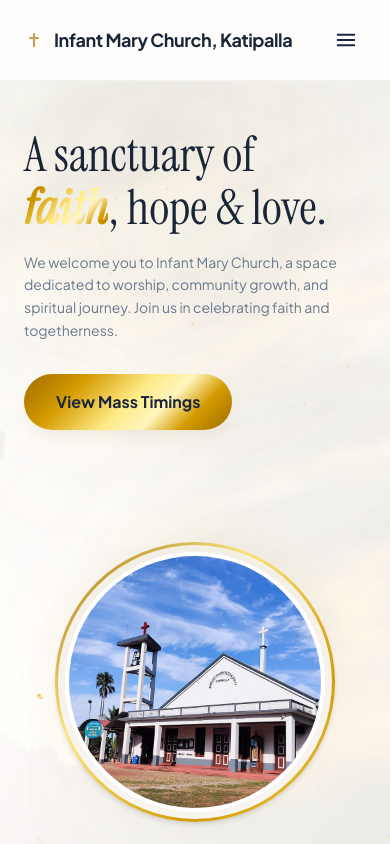
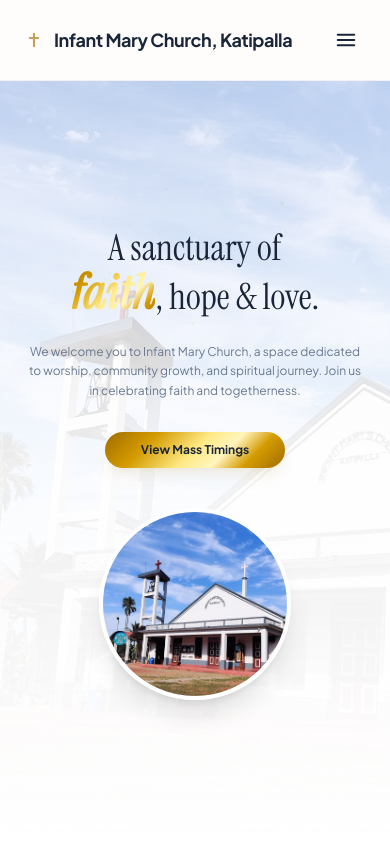
Before and after one commit to anishpereira1706/church-website, a React (Vite) app: page / in a window 390 px wide. Shown: the top 844 px of the page. Built offline with nearby package versions, Linux system fonts and the light colour scheme.

Commit message:
style: optimize mobile hero design and resize priest photo

```diff
--- a/src/components/Hero.jsx
+++ b/src/components/Hero.jsx
@@ -14,14 +14,15 @@ const EMBERS = Array.from({ length: 22 }, (_, i) => ({
 
 function Hero() {
   const { scrollY } = useScroll()
-  const yBg = useTransform(scrollY, [0, 800], [0, 120]) // GPU-accelerated parallax scroll offset
+  const yBg = useTransform(scrollY, [0, 800], [0, 120]) // Parallax scroll offset for mobile background
 
   return (
     <section
       className="relative overflow-hidden bg-white min-h-[calc(100vh-80px)] flex items-stretch z-0"
       style={{ clipPath: 'inset(0px)' }}
     >
-      {/* Section background video - fixed to viewport, clipped inside section boundaries (Desktop only) */}
+      {/* --- DESKTOP BACKGROUNDS (Desktop only) --- */}
+      {/* Section background video - fixed to viewport */}
       <video
         className="hidden md:block fixed top-0 left-0 w-full h-full object-cover opacity-[0.22] pointer-events-none z-0"
         autoPlay
@@ -32,16 +33,7 @@ function Hero() {
         <source src={landingVideo} type="video/mp4" />
       </video>
 
-      {/* Parallax background image (Mobile only) */}
-      <motion.div
-        className="block md:hidden absolute -top-24 bottom-0 left-0 right-0 bg-cover bg-center bg-no-repeat opacity-[0.08] pointer-events-none z-0 scale-x-[-1]"
-        style={{
-          backgroundImage: `url(${landingBg})`,
-          y: yBg
-        }}
-      />
-
-      {/* Rising Gold Embers/Particles */}
+      {/* Rising Gold Embers/Particles (Visible on both desktop & mobile) */}
       <div className="absolute inset-0 overflow-hidden pointer-events-none z-0">
         {EMBERS.map(ember => (
           <div
@@ -61,12 +53,29 @@ function Hero() {
         ))}
       </div>
 
-      {/* Animated orange/peach glows here and there for premium depth */}
-      <div className="absolute -top-24 -left-24 w-96 h-96 bg-brand-orange/8 rounded-full blur-[110px] animate-float-slow z-0 pointer-events-none" />
-      <div className="absolute -bottom-32 left-[30%] w-[550px] h-[550px] bg-brand-red/5 rounded-full blur-[130px] animate-float-reverse z-0 pointer-events-none" />
-      <div className="absolute top-12 right-12 w-80 h-80 bg-brand-orange/5 rounded-full blur-[100px] animate-float-slow z-0 pointer-events-none" />
+      {/* Animated orange/peach glows for premium depth (Desktop only) */}
+      <div className="hidden md:block absolute -top-24 -left-24 w-96 h-96 bg-brand-orange/8 rounded-full blur-[110px] animate-float-slow z-0 pointer-events-none" />
+      <div className="hidden md:block absolute -bottom-32 left-[30%] w-[550px] h-[550px] bg-brand-red/5 rounded-full blur-[130px] animate-float-reverse z-0 pointer-events-none" />
+      <div className="hidden md:block absolute top-12 right-12 w-80 h-80 bg-brand-orange/5 rounded-full blur-[100px] animate-float-slow z-0 pointer-events-none" />
 
-      <div className="relative w-full grid grid-cols-1 lg:grid-cols-12 gap-6 md:gap-12 items-stretch px-6 md:pl-16 md:pr-0 z-10">
+
+      {/* --- MOBILE BACKGROUNDS (Mobile only) --- */}
+      {/* Full-bleed high-quality background church image */}
+      <motion.div
+        className="block md:hidden absolute inset-0 bg-cover bg-[28%_center] opacity-[0.35] pointer-events-none z-0"
+        style={{
+          backgroundImage: `url(${churchImg})`,
+          y: yBg
+        }}
+      />
+      {/* Warm ambient white gradient overlay for high contrast text readability on phones */}
+      <div className="block md:hidden absolute inset-0 bg-gradient-to-t from-white via-white/80 to-transparent z-0 pointer-events-none" />
+
+
+      {/* ========================================================================= */}
+      {/* --- DESKTOP VIEW CONTENT (md and up) --- */}
+      {/* ========================================================================= */}
+      <div className="hidden md:grid relative w-full grid-cols-1 lg:grid-cols-12 gap-6 md:gap-12 items-stretch px-6 md:pl-16 md:pr-0 z-10">
         {/* Left Side: Premium Typography & CTA */}
         <div className="lg:col-span-7 space-y-8 pr-6 pt-12 md:pt-28 lg:pt-32 pb-6 md:pb-24 self-start relative z-10">
           <div className="space-y-4">
@@ -78,20 +87,19 @@ function Hero() {
             </p>
           </div>
 
-          <div className="flex flex-wrap items-center gap-4 mt-8 md:mt-16">
+          <div className="flex flex-wrap items-center gap-4 mt-6 md:mt-16">
             <a
               href="#timings"
-              className="px-8 py-4 bg-gold-gradient text-brand-charcoal font-bold rounded-full shadow-lg shadow-brand-orange/10 hover:shadow-brand-orange/20 hover:scale-[1.02] transition-all duration-300"
+              className="px-6 py-3 md:px-8 md:py-4 text-sm md:text-base bg-gold-gradient text-brand-charcoal font-bold rounded-full shadow-lg shadow-brand-orange/10 hover:shadow-brand-orange/20 hover:scale-[1.02] transition-all duration-300 w-full sm:w-auto text-center"
             >
               View Mass Timings
             </a>
           </div>
         </div>
 
-        {/* Right Side: Semicircle Image on desktop, fully circular image on mobile */}
+        {/* Right Side: Semicircle Image */}
         <div className="lg:col-span-5 w-full flex justify-center md:justify-end items-stretch relative z-10 -mt-6 md:mt-0 md:px-0">
           <div className="relative w-[260px] h-[260px] md:w-[115%] lg:w-[125%] md:h-[88%] self-center aspect-square md:aspect-auto mx-auto md:ml-auto">
-
             {/* Hollow Gold Ring Accent Frame */}
             <div
               className="absolute -inset-2.5 md:-inset-4 rounded-full md:rounded-l-full md:rounded-r-none border-[3.5px] md:border-[5px] border-transparent -z-20 shadow-md"
@@ -101,11 +109,9 @@ function Hero() {
                 animation: 'gold-flow 6s ease-in-out infinite'
               }}
             />
-
             {/* Edge-Glow Shadow Layer */}
             <div className="absolute inset-0 rounded-full md:rounded-l-full md:rounded-r-none shadow-[0_-15px_50px_rgba(197,160,89,0.15)] -z-10 pointer-events-none" />
-
-            {/* Semicircle image container attached to the edge and top on desktop, circular on mobile */}
+            {/* Semicircle image container */}
             <div className="relative w-full h-full rounded-full md:rounded-l-full md:rounded-r-none overflow-hidden border-4 md:border-t-0 md:border-r-0 md:border-b-0 border-white z-10">
               <img
                 src={churchImg}
@@ -116,6 +122,50 @@ function Hero() {
           </div>
         </div>
       </div>
+
+
+      {/* ========================================================================= */}
+      {/* --- MOBILE VIEW CONTENT (sm / under md) --- */}
+      {/* ========================================================================= */}
+      <div className="block md:hidden relative w-full flex flex-col justify-center px-6 py-12 z-10">
+        <div className="space-y-6 text-center">
+          <h1 className="font-serif text-4xl font-light leading-[1.2] text-brand-charcoal">
+            A sanctuary of <br />
+            <span className="font-serif italic text-gold-gradient font-bold text-5xl">faith</span>, hope & love.
+          </h1>
+          <p className="text-brand-grey text-xs sm:text-sm leading-relaxed max-w-md mx-auto">
+            We welcome you to Infant Mary Church, a space dedicated to worship, community growth, and spiritual journey. Join us in celebrating faith and togetherness.
+          </p>
+          <div className="pt-2 max-w-[180px] mx-auto">
+            <a
+              href="#timings"
+              className="block px-4 py-2.5 bg-gold-gradient text-brand-charcoal font-bold rounded-full shadow-lg shadow-brand-orange/15 active:scale-[0.98] transition-all duration-200 text-xs text-center"
+            >
+              View Mass Timings
+            </a>
+          </div>
+        </div>
+
+        {/* Small circular framed icon of the church in the center bottom */}
+        <div className="mt-10 flex justify-center">
+          <div className="relative w-48 h-48 rounded-full overflow-hidden border-4 border-white shadow-xl">
+            {/* Inner Ring Frame (white padding to blend with section background) */}
+            <div
+              className="absolute -inset-1 rounded-full border-[2.5px] border-transparent -z-10"
+              style={{
+                background: 'linear-gradient(#ffffff, #ffffff) padding-box, linear-gradient(135deg, #9e6b00, #ffea85, #d49b00, #ffea85, #9e6b00) border-box',
+                backgroundSize: '100% 100%, 200% auto',
+                animation: 'gold-flow 6s ease-in-out infinite'
+              }}
+            />
+            <img
+              src={churchImg}
+              alt="Infant Mary Church"
+              className="w-full h-full object-cover object-[28%_center]"
+            />
+          </div>
+        </div>
+      </div>
     </section>
   )
 }
--- a/src/components/ParishPriest.jsx
+++ b/src/components/ParishPriest.jsx
@@ -22,7 +22,7 @@ function ParishPriest() {
 
           {/* Left Column: Framed Photo */}
           <div className="md:col-span-5 flex justify-center">
-            <div className="relative w-full max-w-[280px] aspect-[4/5] bg-white p-3 rounded-2xl shadow-xl shadow-brand-charcoal/[0.04] border border-brand-charcoal/5 transform hover:scale-[1.01] transition-transform duration-300 z-10">
+            <div className="relative w-full max-w-[230px] aspect-[4/5] bg-white p-3 rounded-2xl shadow-xl shadow-brand-charcoal/[0.04] border border-brand-charcoal/5 transform hover:scale-[1.01] transition-transform duration-300 z-10">
 
               {/* Hollow Gold Ring Accent Frame matching Hero style */}
               <div
```
